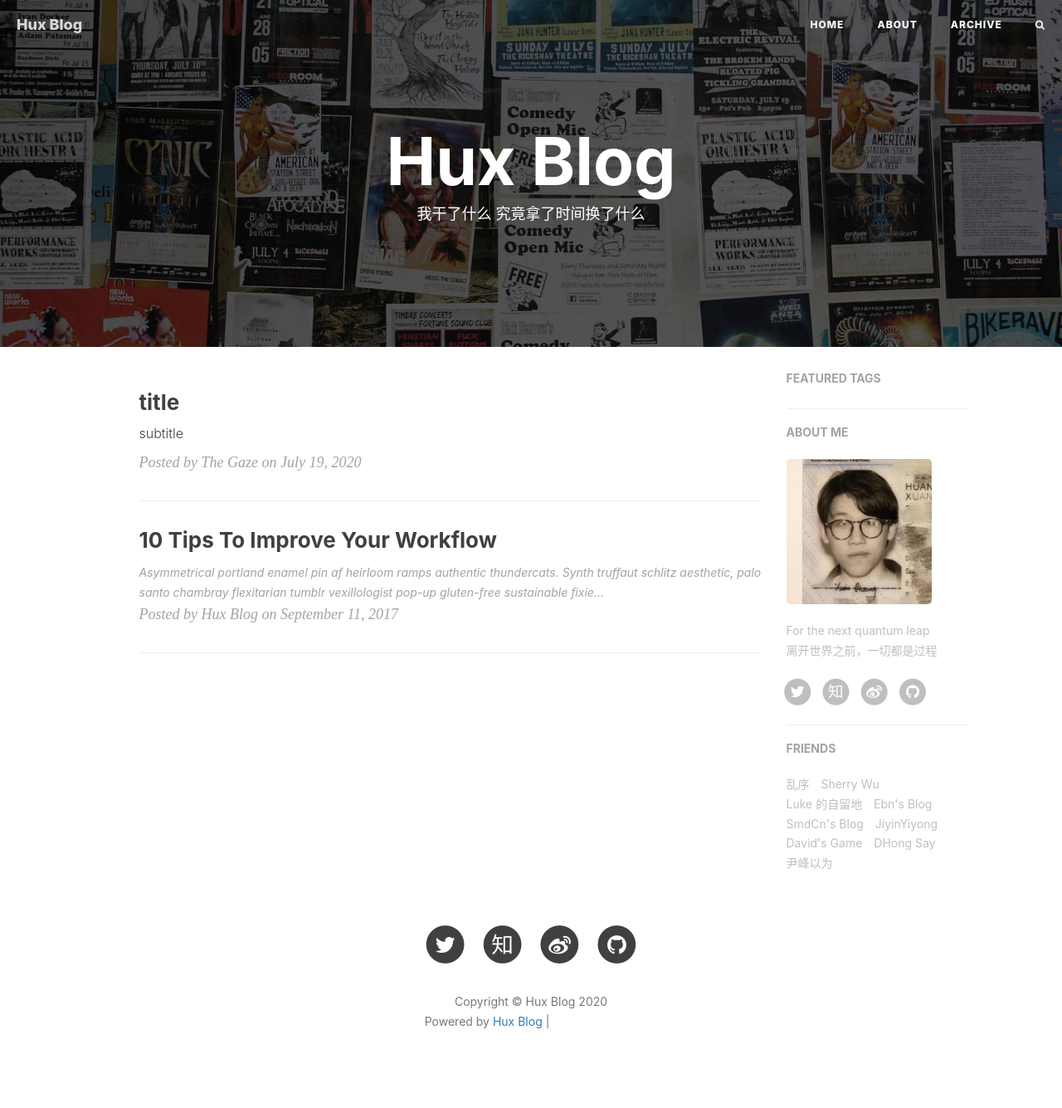
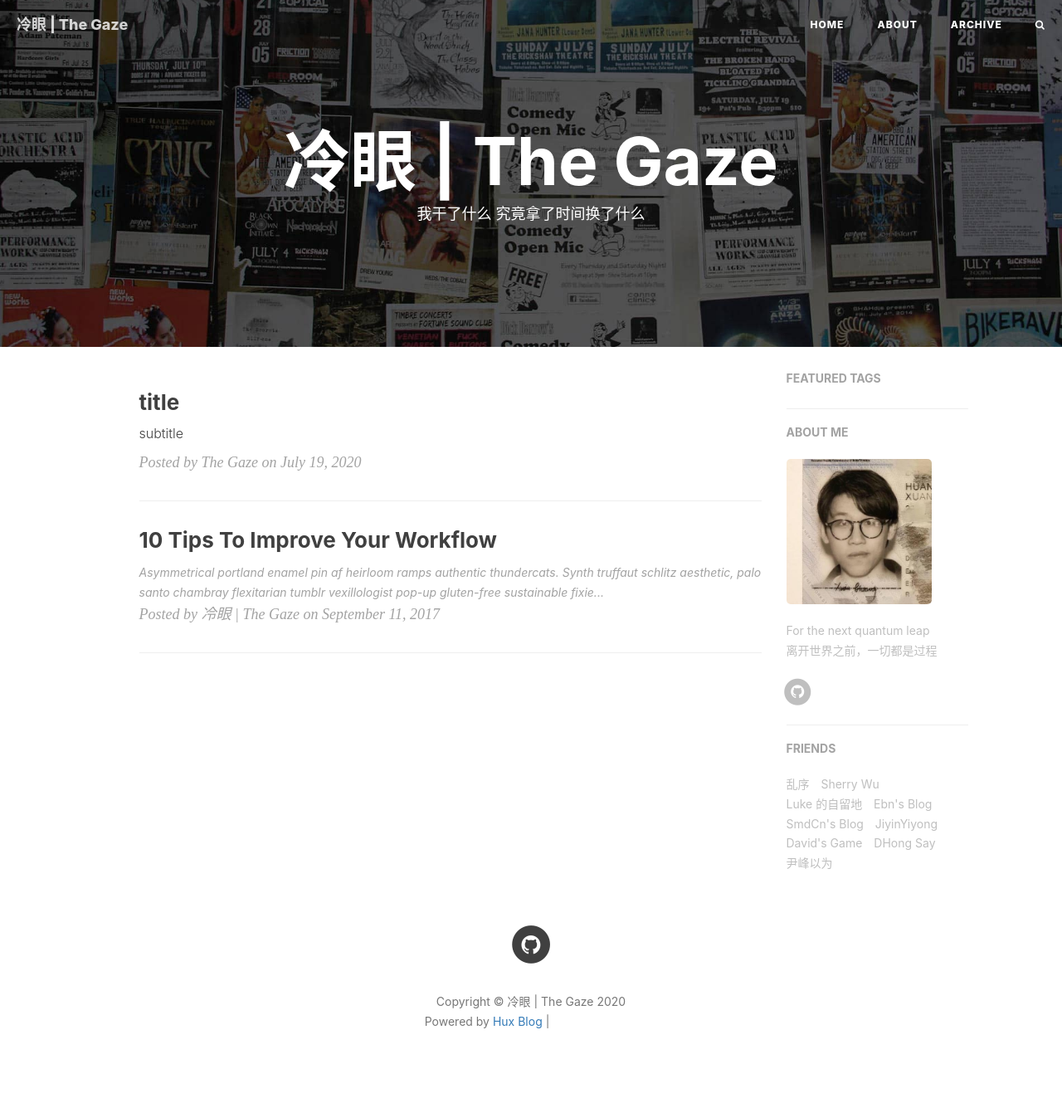
Before and after one commit to GazeAndThoughts/GazeAndThoughts.github.io, a Jekyll site: the page built from index.html, in a window 1280 px wide. Shown: the whole page at 83% size. Built offline with Jekyll 4.4.1, drawn with Linux system fonts in a browser that asks for light colours; nearby versions of some CDN libraries; the list of posts is cut into pages by our own code; comment, search, counter and statistics services are not loaded; some of the changed lines change nothing that is shown; grey boxes are pictures that could not be loaded.

Commit message:
Update _config.yml

```diff
--- a/_config.yml
+++ b/_config.yml
@@ -1,11 +1,11 @@
 # Site settings
-title: Hux Blog
-SEOTitle: 黄玄的博客 | Hux Blog
+title: 冷眼 | The Gaze
+SEOTitle: 冷眼 | The Gaze
 header-img: img/home-bg.jpg
-email: huxpro@gmail.com
-description: "关于程序与设计、黑客与画家 | 黄玄，Web & Mobile Lover，Software Engineer，UX Designer | 这里是 @Hux黄玄 的个人博客，与你一起发现更大的世界。"
-keyword: "黄玄, Hux黄玄, Hux, 鬼栈, huxpro, @huxpro, 黄玄的博客, Hux Blog, 博客, 个人网站, 互联网, Web, JavaScript, 前端, 设计"
-url: "https://huangxuan.me"              # your host, for absolute URL
+email: gaze.and.thoughts@gmail.com
+description: "The Gaze & The Thoughts"
+keyword: "theGaze"
+url: "https://gazeandthoughts.github.io"              # your host, for absolute URL
 baseurl: ""                             # for example, '/blog' if your blog hosted on 'host/blog'
 
 # Publish posts or collection documents with a future date.
@@ -13,12 +13,12 @@ future: true
 
 # SNS settings
 RSS: false
-weibo_username:     huxpro
-zhihu_username:     huxpro
-github_username:    huxpro
-twitter_username:   huxpro
-#facebook_username:  huxpro
-#linkedin_username:  firstname-lastname-idxxxx
+#weibo_username:
+#zhihu_username:
+github_username:    gazeandthoughts
+#twitter_username:
+#facebook_username:
+#linkedin_username:
 
 
 
@@ -59,10 +59,10 @@ kramdown:
 
 
 # Disqus settings
-disqus_username: hux
+# disqus_username: hux
 
 # Netease settings
-netease_comment: false
+# netease_comment: false
 
 
 
@@ -71,8 +71,8 @@ netease_comment: false
 # ba_track_id: [your track id]
 
 # Google Analytics
-ga_track_id: 'UA-49627206-1'            # Format: UA-xxxxxx-xx
-ga_domain: huangxuan.me
+# ga_track_id: 'UA-49627206-1'            # Format: UA-xxxxxx-xx
+# ga_domain: huangxuan.me
 
 
 
```
